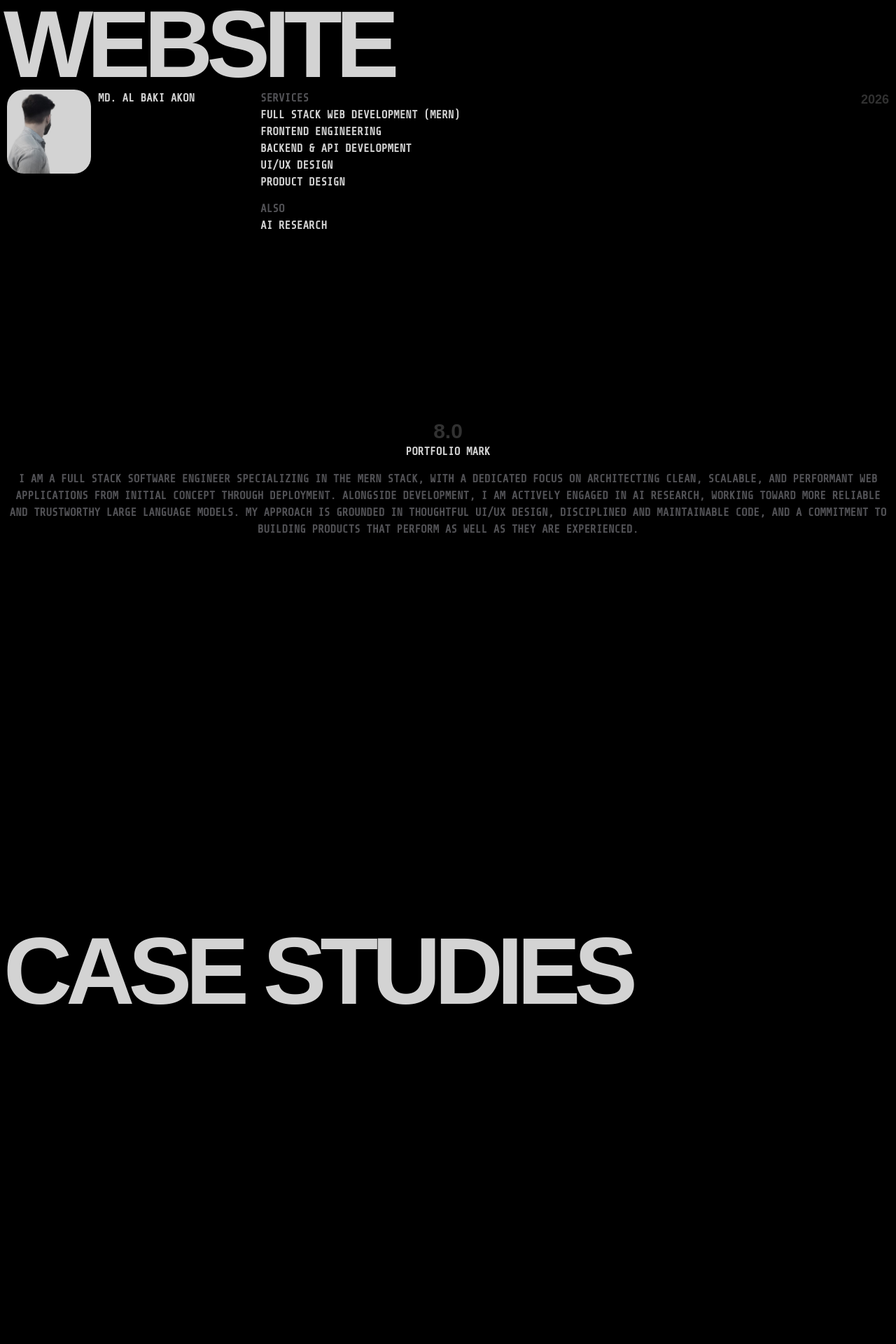
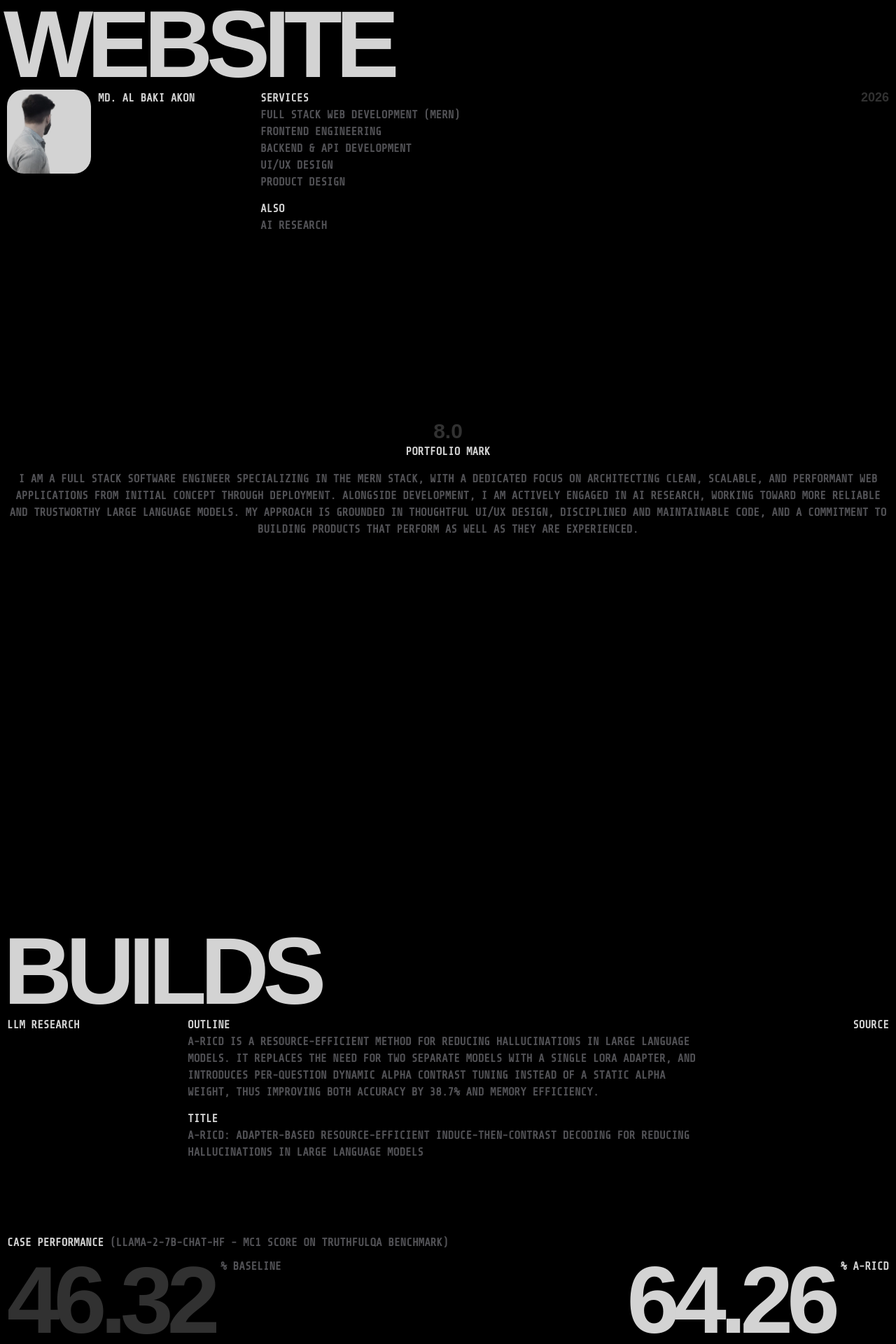
Before and after one commit to mdalbakiakon/folioport, a React (Vite) app in the folder client/: page / in a window 1280 px wide. Shown: the part 200-2120 px from the top of the page at 70% size. Built offline with nearby package versions, Linux system fonts and the light colour scheme; a web font is replaced by a local one.

Commit message:
added research in project section and also theme changing memory introduced

```diff
--- a/client/index.html
+++ b/client/index.html
@@ -9,6 +9,7 @@
   <link rel="preconnect" href="https://fonts.googleapis.com">
   <link rel="preconnect" href="https://fonts.gstatic.com" crossorigin>
   <link href="https://fonts.googleapis.com/css2?family=Share+Tech+Mono&display=swap" rel="stylesheet">
+  <link rel="preload" as="image" href="/dp.webp" fetchpriority="high" />
   <title>client</title>
 </head>
 
--- a/client/src/App.jsx
+++ b/client/src/App.jsx
@@ -7,11 +7,15 @@ import Archive from "./pages/Archive";
 import Identity from "./pages/Identity";
 
 const App = () => {
-  const [theme, setTheme] = useState("dark");
+  const [theme, setTheme] = useState(() => {
+    return localStorage.getItem("baki-portfolio-theme") || "dark";
+  });
 
   useEffect(() => {
     document.documentElement.setAttribute("data-theme", theme);
+    localStorage.setItem("baki-portfolio-theme", theme);
   }, [theme]);
+
 
   const handleThemeDark = () => {
     theme === "light" ? setTheme("dark") : "";
--- /dev/null
+++ b/client/src/components/Research.jsx
@@ -0,0 +1,66 @@
+import React from "react";
+
+const Research = () => {
+  return (
+    <>
+      <div className="w-full h-fit flex justify-between items-start gap-2.5 px-1.25">
+        <div className="flex-1">LLM Research</div>
+        <div className="flex-3 flex flex-col gap-3.5 justify-center items-start">
+          <div className="flex flex-col">
+            <h2 className="text-(--txt-main) select-none">Outline</h2>
+            <p className="text-(--txt-sec)">
+              A-RICD is a resource-efficient method for reducing hallucinations
+              in large language models. It replaces the need for two separate
+              models with a single LoRA adapter, and introduces per-question
+              dynamic alpha contrast tuning instead of a static alpha weight,
+              thus improving both accuracy by 38.7% and memory efficiency.
+            </p>
+          </div>
+          <div className="flex flex-col">
+            <h2 className="text-(--txt-main) select-none">Title</h2>
+            <span className="text-(--txt-sec)">
+              A-RICD: Adapter-based Resource-efficient Induce-then-Contrast
+              Decoding for Reducing Hallucinations in Large Language Models
+            </span>
+          </div>
+        </div>
+        <div className="flex-1 text-(--txt-sec) text-right flex flex-col">
+          <a
+            href="https://github.com/mdalbakiakon/A-RICD"
+            target="_blank"
+            className="text-(--txt-main) hover:text-(--txt-sec)"
+          >
+            Source
+          </a>
+        </div>
+      </div>
+
+      {/* research performance */}
+      <div className="my-25 w-full h-fit flex flex-col justify-center items-start gap-2.5 px-1.25">
+        <h2>
+          Case Performance{" "}
+          <span className="text-(--txt-sec)">
+            (LLaMA-2-7B-Chat-HF - MC1 Score on TruthfulQA Benchmark)
+          </span>
+        </h2>
+
+        <div className="flex justify-between items-center w-full">
+          <div className="flex justify-center items-start gap-2.5 text-right">
+            <span className="font-head text-(--txt-ter) select-none text-[136px] leading-30 tracking-[-9px]">
+              46.32
+            </span>
+            <span className="font-body text-(--txt-sec)">% Baseline</span>
+          </div>
+          <div className="flex justify-center items-start gap-2.5 text-right">
+            <span className="font-head text-(--txt-main) select-none text-[136px] leading-30 tracking-[-9px]">
+              64.26
+            </span>
+            <span className="font-body">% A-RICD</span>
+          </div>
+        </div>
+      </div>
+    </>
+  );
+};
+
+export default Research;
--- a/client/src/index.css
+++ b/client/src/index.css
@@ -10,6 +10,9 @@
 @theme {
   /* head font */
   --font-head: "micro", sans-serif;
+
+  /* body font */
+  --font-body: "Share Tech Mono", monospace;
 }
 
 /* ui */
--- a/client/src/pages/Archive.jsx
+++ b/client/src/pages/Archive.jsx
@@ -1,5 +1,7 @@
+import { GitCommit } from "lucide-react";
 import React from "react";
 import { useLocation } from "react-router-dom";
+import Research from "../components/Research";
 
 const Archive = () => {
   const location = useLocation();
@@ -7,8 +9,11 @@ const Archive = () => {
   return (
     <section>
       <h1 className="font-head-style text-left">
-        {isHome ? "Case Studies" : "Archive"}
+        {isHome ? "Builds" : "Archive"}
       </h1>
+
+      {/* research section */}
+      <Research />
     </section>
   );
 };
--- a/client/src/pages/Home.jsx
+++ b/client/src/pages/Home.jsx
@@ -1,6 +1,7 @@
 import React from "react";
 import Work from "./Archive";
 import Identity from "./Identity";
+import Archive from "./Archive";
 
 const Home = () => {
   return (
@@ -25,7 +26,7 @@ const Home = () => {
         </p>
       </section>
 
-      <Work />
+      <Archive />
     </>
   );
 };
--- a/client/src/pages/Identity.jsx
+++ b/client/src/pages/Identity.jsx
@@ -17,28 +17,28 @@ const Identity = () => {
       {/* hero section */}
       <div className="w-full h-fit flex justify-between items-start gap-2.5 px-1.25">
         <img
-          src="/dp.jpg"
+          src="/dp.webp"
           alt="Md. Al Baki Akon - Full Stack Software Engineer"
           loading="eager"
           className="w-30 aspect-square rounded-3xl object-center object-cover -scale-x-100 select-none"
         />
-        <div className="flex-1 select-none">Md. Al Baki Akon</div>
+        <div className="flex-1">Md. Al Baki Akon</div>
         <div className="flex-3 flex flex-col gap-3.5 justify-center items-start">
-          <div className="flex flex-col select-none">
-            <h2 className="text-(--txt-sec)">Services</h2>
+          <div className="flex flex-col text-(--txt-sec)">
+            <h2 className="text-(--txt-main) select-none">Services</h2>
             <span>Full Stack Web Development (MERN)</span>
             <span>Frontend Engineering</span>
             <span>Backend & API Development</span>
             <span>UI/UX Design</span>
             <span>Product Design</span>
           </div>
-          <div className="flex flex-col">
-            <h2 className="text-(--txt-sec)">Also</h2>
+          <div className="flex flex-col text-(--txt-sec)">
+            <h2 className="text-(--txt-main) select-none">Also</h2>
             <span>AI Research</span>
           </div>
         </div>
         <div className="flex-1 text-(--txt-sec) text-right">
-          <span className="font-head text-lg text-(--txt-ter)">{currYear}</span>
+          <span className="font-head text-lg text-(--txt-ter) leading-[0.75]">{currYear}</span>
         </div>
       </div>
     </section>
```
Also changed, not shown: client/public/dp.webp (added).
